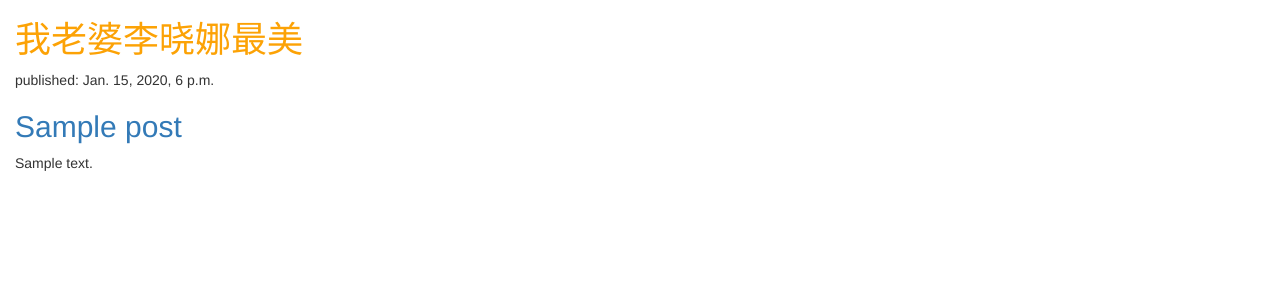
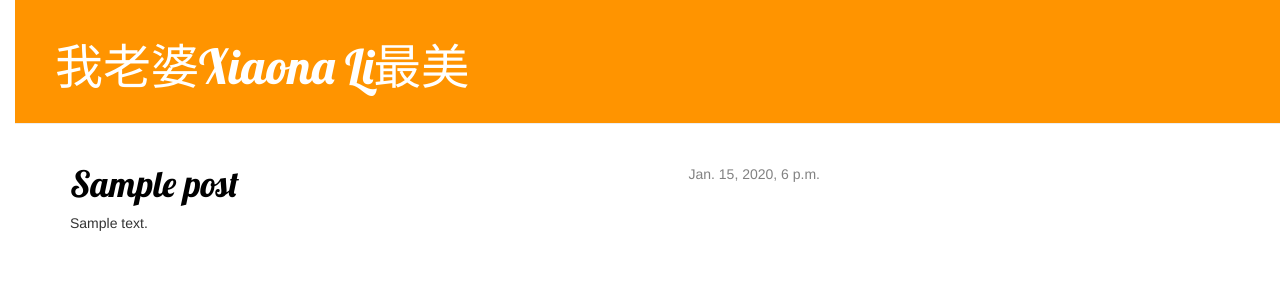
Before and after one commit to hdb106/scishare, a Django app: page / in a window 1280 px wide. Shown: the top 302 px of the page. Run offline with Django 4.2, Linux system fonts and the light colour scheme; tables that the repository leaves empty hold one stand-in row (values such as "Sample post"); some libraries are stand-ins or nearby versions.

Commit message:
Added view and template for detailed blog post as well as CSS for the site.

```diff
--- a/blog/static/css/blog.css
+++ b/blog/static/css/blog.css
@@ -1,7 +1,56 @@
 h1 a {
-    color: #FCA205;
+    color: blueviolet;
+    font-family: "Lobster", serif;
 }
 
 body {
     padding-left: 15px;
 }
+
+    .page-header {
+        background-color: #ff9400;
+        margin-top: 0;
+        padding: 20px 20px 20px 40px;
+    }
+
+    .page-header h1, .page-header h1 a, .page-header h1 a:visited, .page-header h1 a:active {
+        color: #ffffff;
+        font-size: 36pt;
+        text-decoration: none;
+    }
+
+    .content {
+        margin-left: 40px;
+    }
+
+    h1, h2, h3, h4 {
+        font-family: 'Lobster', cursive;
+    }
+
+    .date {
+        float: right;
+        color: #828282;
+    }
+
+    .save {
+        float: right;
+    }
+
+    .post-form textarea, .post-form input {
+        width: 100%;
+    }
+
+    .top-menu, .top-menu:hover, .top-menu:visited {
+        color: #ffffff;
+        float: right;
+        font-size: 26pt;
+        margin-right: 20px;
+    }
+
+    .post {
+        margin-bottom: 70px;
+    }
+
+    .post h1 a, .post h1 a:visited {
+        color: #000000;
+    }
--- /dev/null
+++ b/blog/templates/blog/base.html
@@ -0,0 +1,23 @@
+{% load static %}
+<html>
+<head>
+    <title>scishare</title>
+    <link rel="stylesheet" href="https://maxcdn.bootstrapcdn.com/bootstrap/3.2.0/css/bootstrap.min.css">
+    <link rel="stylesheet" href="https://maxcdn.bootstrapcdn.com/bootstrap/3.2.0/css/bootstrap-theme.min.css">
+    <link href="//fonts.googleapis.com/css?family=Lobster&subset=latin,latin-ext" rel="stylesheet" type="text/css">
+    <link rel="stylesheet" href="{% static 'css/blog.css' %}">
+</head>
+   <body>
+        <div class="page-header">
+            <h1><a href="/">我老婆Xiaona Li最美</a></h1>
+        </div>
+        <div class="content container">
+            <div class="row">
+                <div class="col-md-8">
+                {% block content %}
+                {% endblock %}
+                </div>
+            </div>
+        </div>
+    </body>
+</html>
--- a/blog/templates/blog/post_list.html
+++ b/blog/templates/blog/post_list.html
@@ -1,21 +1,12 @@
-    {% load static %}
-<html>
-    <head>
-        <title>scishare</title>
-        <link rel="stylesheet" href="{% static 'css/blog.css' %}">
-        <link rel="stylesheet" href="//maxcdn.bootstrapcdn.com/bootstrap/3.2.0/css/bootstrap.min.css">
-        <link rel="stylesheet" href="//maxcdn.bootstrapcdn.com/bootstrap/3.2.0/css/bootstrap-theme.min.css">
-    </head>
-    <body>
-        <div>
-            <h1><a href="https://hdb.pythonanywhere.com/admin/">我老婆李晓娜最美</a></h1>
+{% extends 'blog/base.html' %}
+{% block content %}
+    {% for post in posts %}
+        <div class="post">
+            <div class="date">
+                {{ post.published_date }}
+            </div>
+            <h1><a href="{% url 'post_detail' pk=post.pk %}">{{ post.title }}</a></h1>
+            <p>{{ post.text|linebreaksbr }}</p>
         </div>
-        {% for post in posts %}
-            <div>
-                <p>published: {{ post.published_date }}</p>
-                <h2><a href="">{{ post.title }}</a></h2>
-                <p>{{ post.text|linebreaksbr }}</p>
-            </div>
-        {% endfor %}
-    </body>
-</html>
+    {% endfor %}
+{% endblock %}
--- a/blog/urls.py
+++ b/blog/urls.py
@@ -3,4 +3,5 @@ from . import views
 
 urlpatterns = [
     path("", views.post_list, name='post_list'),
+    path(r'^post/(?P<pk>[0-9]+)/$', views.post_detail, name='post_detail'),
 ]
--- a/blog/views.py
+++ b/blog/views.py
@@ -1,7 +1,13 @@
 from django.shortcuts import render
 from django.utils import timezone
 from .models import Post
+from django.shortcuts import render, get_object_or_404
 
 def post_list(request):
     posts = Post.objects.filter(published_date__lte=timezone.now()).order_by('published_date')
     return render(request, 'blog/post_list.html', {'posts': posts})
+
+
+def post_detail(request, pk):
+    post = get_object_or_404(Post, pk=pk)
+    return render(request, 'blog/post_detail.html', {'post': post})
```
Also changed, not shown: blog/templates/blog/post_detail.html (added, +13 -0 lines).
